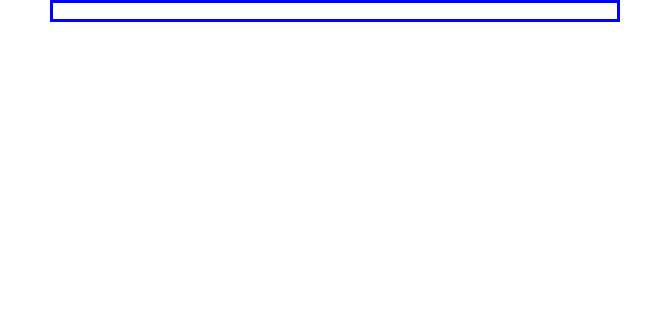
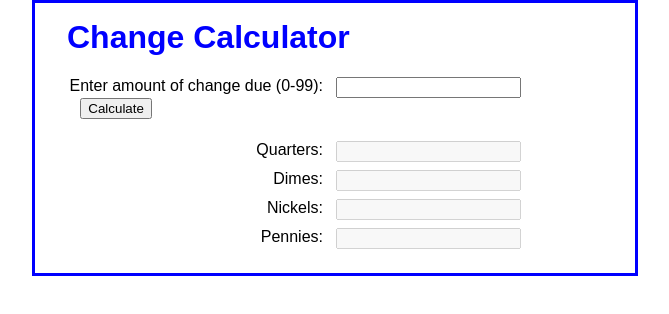
Before and after one commit to mae11/CIS164, a plain HTML site: page index.html in a window 1280 px wide. Shown: the whole page, without its empty margins (305-974 px from the left). Drawn offline with Linux system fonts and the light colour scheme.

Commit message:
Add files via upload

```diff
--- a/index.html
+++ b/index.html
@@ -1,14 +1,38 @@
 <!DOCTYPE html>
+<html>
+<head>
+	<meta charset="utf-8">
+	<meta name="viewport" content="width=device-width, initial-scale=1">
+	<title>Make Change</title>
+   	<link rel="stylesheet" href="make_change.css">
+</head>
 
-<head>
-    <meta charset="UTF-8">
-    <meta name="viewport" content="width=device-width, initial-scale=1">
-	<link rel="stylesheet" href="sales.css">
-    <title>Sales Data</title>
-</head>
 <body>
-    <main>
+	<main>
+		<h1>Change Calculator</h1>
 
-    </main>
+		<label>Enter amount of change due (0-99):</label>
+		<div>
+			<input type="text" id="cents" />
+			<input type="button" value="Calculate" name="calculate" id="calculate" />
+		</div>
+		<div>
+			<label>Quarters:</label>
+			<input type="text" id="quarters" disabled>
+		</div>
+		<div>
+			<label>Dimes:</label>
+			<input type="text" id="dimes" disabled>
+		</div>
+		<div>
+			<label>Nickels:</label>
+			<input type="text" id="nickels" disabled>
+		</div>
+		<div>
+			<label>Pennies:</label>
+			<input type="text" id="pennies" disabled>
+		</div>
+	</main>
+	<script src="make_change.js"></script>
 </body>
 </html>
--- /dev/null
+++ b/make_change.css
@@ -0,0 +1,28 @@
+body {
+    font-family: Arial, Helvetica, sans-serif;
+    background-color: white;
+    margin: auto;
+    width: 600px;
+    border: 3px solid blue;
+}
+h1 {
+	color: blue;
+	margin-top: 0;
+}
+main {
+    padding: 1em 2em;
+}
+div {
+	margin-bottom: 0.5em;
+}
+label {
+	float: left;
+    width: 16em;
+    text-align: right;
+}
+input {
+    margin-left: 1em;
+}
+#calculate {
+	margin-bottom: 1em;
+}
```
Also changed, not shown: make_change completed js.js (added, +33 -0 lines).
